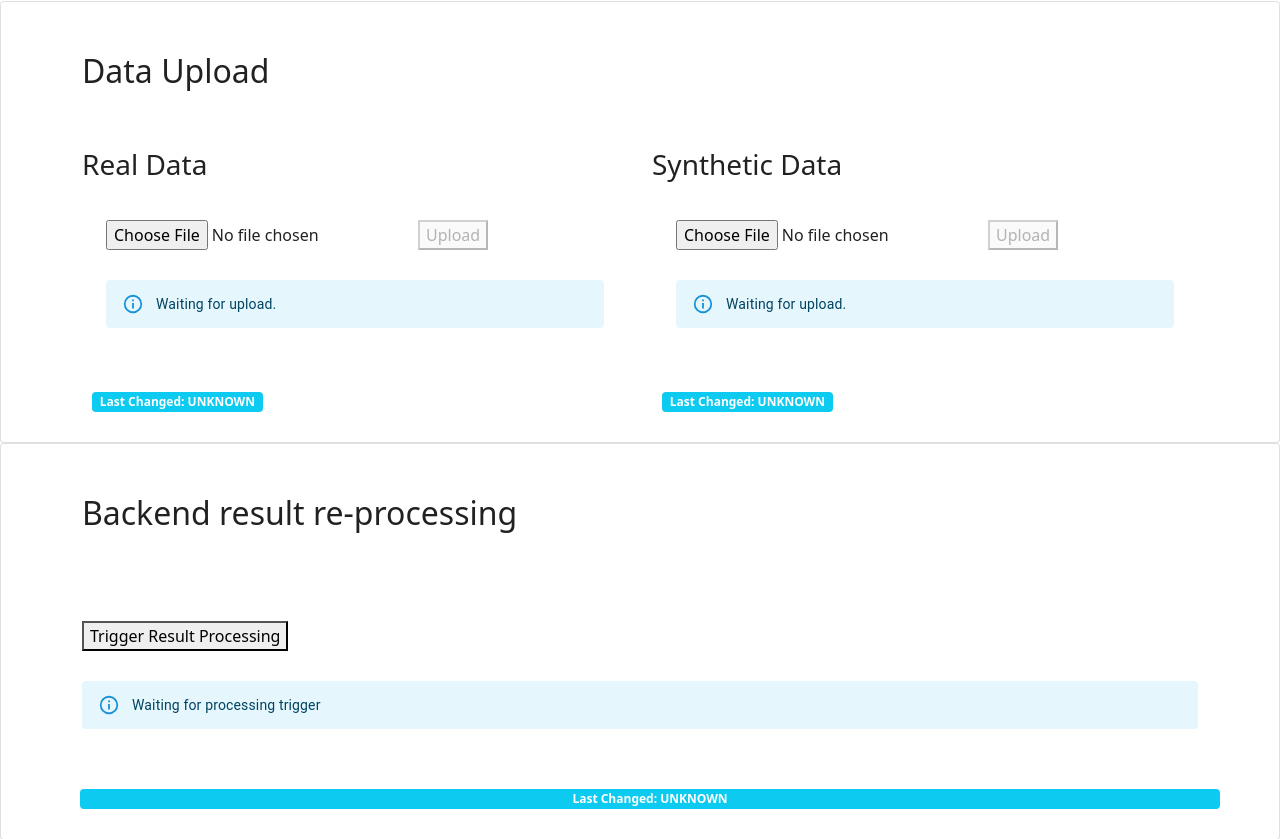
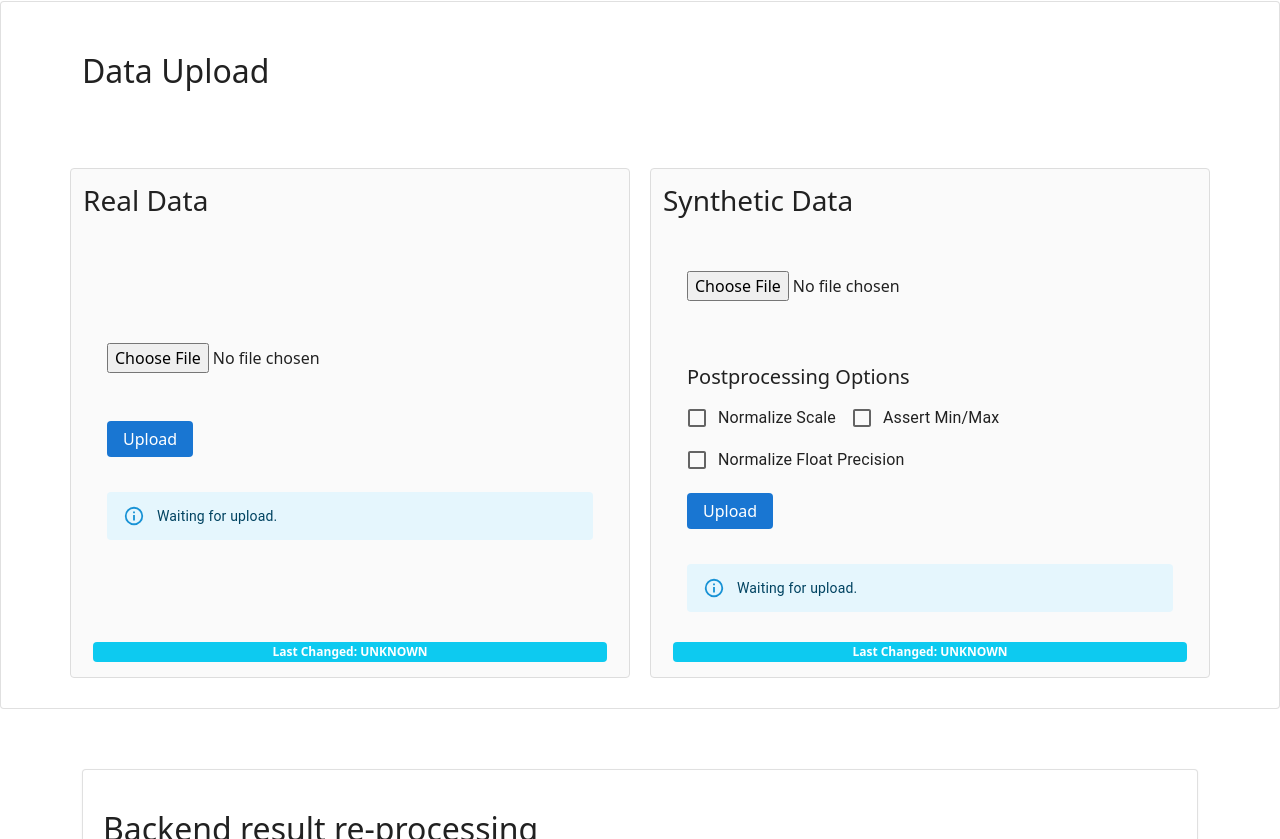
Before and after one commit to nfdi4health/syndat-dashboard, a React (Create React App) app in the folder frontend/: page /input in a window 1280 px wide. Shown: the part 681-1520 px from the top of the page. Built offline with nearby package versions, Linux system fonts and the light colour scheme; no server answers.

Commit message:
feat: postprocessing & layout cleanup

```diff
--- a/frontend/src/components/input/DataUpload.css
+++ b/frontend/src/components/input/DataUpload.css
@@ -1,9 +1,109 @@
-.uploadResponse {
-  padding-top: 30px;
-  padding-bottom: 30px;
+.uploadForm {
+  display: flex;
+  flex-direction: column;
+  align-items: flex-start;
+  gap: 0.75rem;
+  padding-top: 15px;
+  padding-bottom: 15px;
 }
 
-.triggerResponse {
-  padding-top: 30px;
-  padding-bottom: 30px;
+.uploadForm input[type="file"] {
+  max-width: 300px;
 }
+
+.uploadForm button {
+  width: auto;
+  padding: 6px 16px;
+  font-size: 1rem;
+  line-height: 1.5;
+  border-radius: 4px;
+  background-color: #1976d2;
+  color: white;
+  border: none;
+  cursor: pointer;
+}
+
+.uploadForm button:hover {
+  background-color: #125ea7;
+}
+
+.uploadRow {
+  display: flex;
+  flex-direction: row;
+  gap: 20px;
+}
+
+.uploadColumn {
+  flex: 1;
+  display: flex;
+  flex-direction: column;
+  justify-content: space-between;
+  padding: 15px;
+  border: 1px solid #ddd;
+  border-radius: 4px;
+  background-color: #fafafa;
+}
+
+.sectionCard {
+  margin-top: 30px;
+  padding: 20px;
+  background-color: #fafafa;
+  border-radius: 8px;
+  border: 1px solid #ddd;
+  box-shadow: 0 1px 3px rgba(0, 0, 0, 0.05);
+}
+
+.sectionCard h2 {
+  margin-bottom: 15px;
+}
+
+.sectionCard p {
+  margin-bottom: 15px;
+}
+
+.sectionCard button {
+  padding: 8px 16px;
+  font-size: 1rem;
+  line-height: 1.5;
+  border-radius: 4px;
+  background-color: #1976d2;
+  color: white;
+  border: none;
+  cursor: pointer;
+  margin-top: 10px;
+}
+
+.sectionCard button:hover {
+  background-color: #125ea7;
+}
+
+.sectionCard input[type="text"],
+.sectionCard input[type="file"] {
+  max-width: 300px;
+  margin-top: 10px;
+  padding: 6px;
+  font-size: 1rem;
+  border-radius: 4px;
+}
+
+.sectionContent {
+  display: flex;
+  flex-direction: column;
+  gap: 10px;
+}
+
+/* Alert spacing */
+.uploadResponse .MuiAlert-root,
+.triggerResponse .MuiAlert-root {
+  margin-top: 20px;
+}
+
+@media (max-width: 768px) {
+  .sectionCard {
+    padding: 15px;
+  }
+
+  .uploadRow {
+    flex-direction: column;
+  }
+}
--- a/frontend/src/components/input/DataUpload.tsx
+++ b/frontend/src/components/input/DataUpload.tsx
@@ -63,14 +63,14 @@ class OutputUpload extends React.Component {
         <Card variant="outlined">
           {" "}
           <Container>
-            <Row>
+            <Row className="uploadRow">
               <h2>Data Upload</h2>
-              <Col>
+              <Col className="uploadColumn">
                 <h3>Real Data</h3>
                 <UploadForm dataType={DataType.real} />
                 <LastChangedBadge resource={"patients/real/last-update"} />
               </Col>
-              <Col>
+              <Col className="uploadColumn">
                 <h3>Synthetic Data</h3>
                 <UploadForm dataType={DataType.synthetic} />
                 <LastChangedBadge resource={"patients/synthetic/last-update"} />
@@ -78,32 +78,30 @@ class OutputUpload extends React.Component {
             </Row>
           </Container>
         </Card>
-        <Card variant="outlined">
         <Container>
-            <Row>
+          <Card variant="outlined" className="sectionCard">
             <h2>Backend result re-processing</h2>
-              <ProcessingPanel/>
+            <ProcessingPanel />
             <LastChangedBadge resource={"results/last-update"} />
-            </Row>
+          </Card>
         </Container>
-        </Card>
-        <Card variant="outlined">
+
         <Container>
+          <Card variant="outlined" className="sectionCard">
             <h2>Store Results</h2>
             <p>
-              You may store the current processed results on using a String
-              identifier. Peviously stored results can be selected using the
+              You may store the current processed results using a String
+              identifier. Previously stored results can be selected using the
               dataset dropdown on the top of the results page:
             </p>
             <Row>
               <Col>
-                {" "}
                 <DatasetStoragePrompt />
               </Col>
-              <Col></Col>
+              <Col />
             </Row>
+          </Card>
         </Container>
-        </Card>
       </div>
     );
   }
--- a/frontend/src/components/input/DataUploadForm.tsx
+++ b/frontend/src/components/input/DataUploadForm.tsx
@@ -3,12 +3,16 @@ import axios from "axios";
 import { Container } from "react-bootstrap";
 import { Alert } from "@mui/material";
 import { DataType } from "../../enums/DataType";
+import PostProcessingOptions, {
+  PostProcessingOptions as Options,
+} from "./PostProcessingOptions";
 
 type State = {
   selectedFile: any;
   uploadSuccess: Boolean;
   uploadFailure: Boolean;
   uploadResponseMessage: String;
+  postProcessingOptions: Options;
 };
 
 type Props = {
@@ -23,54 +27,76 @@ class UploadForm extends React.Component<Props, State> {
       uploadSuccess: false,
       uploadFailure: false,
       uploadResponseMessage: "",
+      postProcessingOptions: {
+        normalize_scale: false,
+        assert_minmax: false,
+        normalize_float_precision: false,
+      },
     };
-    this.renderUploadResponse = this.renderUploadResponse.bind(this);
   }
 
   onFileChange = (event: any) => {
     this.setState({ selectedFile: event.target.files[0] });
   };
 
-  onFileUpload = () => {
-    // reset response message state
+  onFileUpload = async () => {
     this.setState({
       uploadSuccess: false,
       uploadFailure: false,
       uploadResponseMessage: "",
     });
-    let responseMessage;
+
     const formData = new FormData();
-    formData.append(
-      "file",
-      this.state.selectedFile,
-      this.state.selectedFile.name
-    );
-    axios
-      .post(
+    formData.append("file", this.state.selectedFile, this.state.selectedFile.name);
+
+    try {
+      const uploadRes = await axios.post(
         `${process.env.REACT_APP_API_BASE_URL}/datasets/default/patients/${this.props.dataType}`,
         formData
-      )
-      .then((response) => {
-        responseMessage = `Status ${response.status}: ${response.data.message}`;
-        this.setState({
-          uploadSuccess: true,
-          uploadResponseMessage: responseMessage,
-        });
-      })
-      .catch((error) => {
-        responseMessage = `Status ${error.response.status}: ${error.response.data.detail}`;
-        this.setState({
-          uploadFailure: true,
-          uploadResponseMessage: responseMessage,
-        });
+      );
+
+      let message = `Upload successful: ${uploadRes.status} ${uploadRes.data.message}`;
+
+      // Apply postprocessing if synthetic data and options selected
+      if (this.props.dataType === DataType.synthetic) {
+        const { normalize_scale, assert_minmax, normalize_float_precision } = this.state.postProcessingOptions;
+        if (normalize_scale || assert_minmax || normalize_float_precision) {
+          const postprocessRes = await axios.patch(
+            `${process.env.REACT_APP_API_BASE_URL}/datasets/default/patients/synthetic/postprocessing`,
+            {},
+            {
+              params: {
+                normalize_scale,
+                assert_minmax,
+                normalize_float_precision,
+              },
+            }
+          );
+          message += ` | Post-processing: ${postprocessRes.status} ${postprocessRes.data.message}`;
+        }
+      }
+
+      this.setState({
+        uploadSuccess: true,
+        uploadResponseMessage: message,
       });
+    } catch (error: any) {
+      const status = error?.response?.status ?? "Unknown";
+      const detail = error?.response?.data?.detail ?? error?.message ?? "Unknown error";
+      this.setState({
+        uploadFailure: true,
+        uploadResponseMessage: `Status ${status}: ${detail}`,
+      });
+    }
+  };
+
+  handlePostProcessingChange = (updated: Options) => {
+    this.setState({ postProcessingOptions: updated });
   };
 
   renderUploadResponse = () => {
     if (this.state.uploadSuccess) {
-      return (
-        <Alert severity="success">{this.state.uploadResponseMessage}</Alert>
-      );
+      return <Alert severity="success">{this.state.uploadResponseMessage}</Alert>;
     } else if (this.state.uploadFailure) {
       return <Alert severity="error">{this.state.uploadResponseMessage}</Alert>;
     } else {
@@ -83,10 +109,17 @@ class UploadForm extends React.Component<Props, State> {
       <Container>
         <div className="uploadForm">
           <input type="file" onChange={this.onFileChange} />
-          <button
-            onClick={this.onFileUpload}
-            disabled={this.state.selectedFile == null}
-          >
+          <br />
+          {this.props.dataType === DataType.synthetic && (
+            <div style={{ marginTop: "1rem" }}>
+              <h5>Postprocessing Options</h5>
+              <PostProcessingOptions
+                options={this.state.postProcessingOptions}
+                onChange={this.handlePostProcessingChange}
+              />
+            </div>
+          )}
+          <button onClick={this.onFileUpload} disabled={!this.state.selectedFile}>
             Upload
           </button>
         </div>
--- a/frontend/src/components/input/DatasetStoragePrompt.tsx
+++ b/frontend/src/components/input/DatasetStoragePrompt.tsx
@@ -79,9 +79,9 @@ class DatasetStoragePrompt extends React.Component<{}, State> {
             />
           </Col>
           <Col className="button-col">
-            <Button variant="outlined" onClick={this.submitDatasetToStorage}>
+            <button onClick={this.submitDatasetToStorage}>
               Store current Results
-            </Button>
+            </button>
           </Col>
         </Row>
         <div className="uploadResponse">{this.renderUploadResponse()}</div>
--- /dev/null
+++ b/frontend/src/components/input/PostProcessingOptions.tsx
@@ -0,0 +1,61 @@
+import React from "react";
+import { FormControlLabel, Checkbox, Tooltip } from "@mui/material";
+
+type Props = {
+  options: PostProcessingOptions;
+  onChange: (updated: PostProcessingOptions) => void;
+};
+
+export type PostProcessingOptions = {
+  normalize_scale: boolean;
+  assert_minmax: boolean;
+  normalize_float_precision: boolean;
+};
+
+const PostProcessingOptions = ({ options, onChange }: Props) => {
+  const handleChange = (key: keyof PostProcessingOptions) => {
+    onChange({ ...options, [key]: !options[key] });
+  };
+
+  return (
+    <div>
+      <Tooltip title="Rescale numerical features to a consistent range (e.g., 0-1)." arrow>
+        <FormControlLabel
+          control={
+            <Checkbox
+              checked={options.normalize_scale}
+              onChange={() => handleChange("normalize_scale")}
+            />
+          }
+          label="Normalize Scale"
+        />
+      </Tooltip>
+
+      <Tooltip title="Check that all features remain within expected min/max bounds." arrow>
+        <FormControlLabel
+          control={
+            <Checkbox
+              checked={options.assert_minmax}
+              onChange={() => handleChange("assert_minmax")}
+            />
+          }
+          label="Assert Min/Max"
+        />
+      </Tooltip>
+
+      <Tooltip title="Limit floating-point precision (e.g., round to 2 decimals)." arrow>
+        <FormControlLabel
+          control={
+            <Checkbox
+              checked={options.normalize_float_precision}
+              onChange={() => handleChange("normalize_float_precision")}
+            />
+          }
+          label="Normalize Float Precision"
+        />
+      </Tooltip>
+    </div>
+  );
+};
+
+export default PostProcessingOptions;
```
Also changed, not shown: 1 other file (tests, documents, lock files or other folders). Lines whose indentation alone changed are shown as unchanged.
